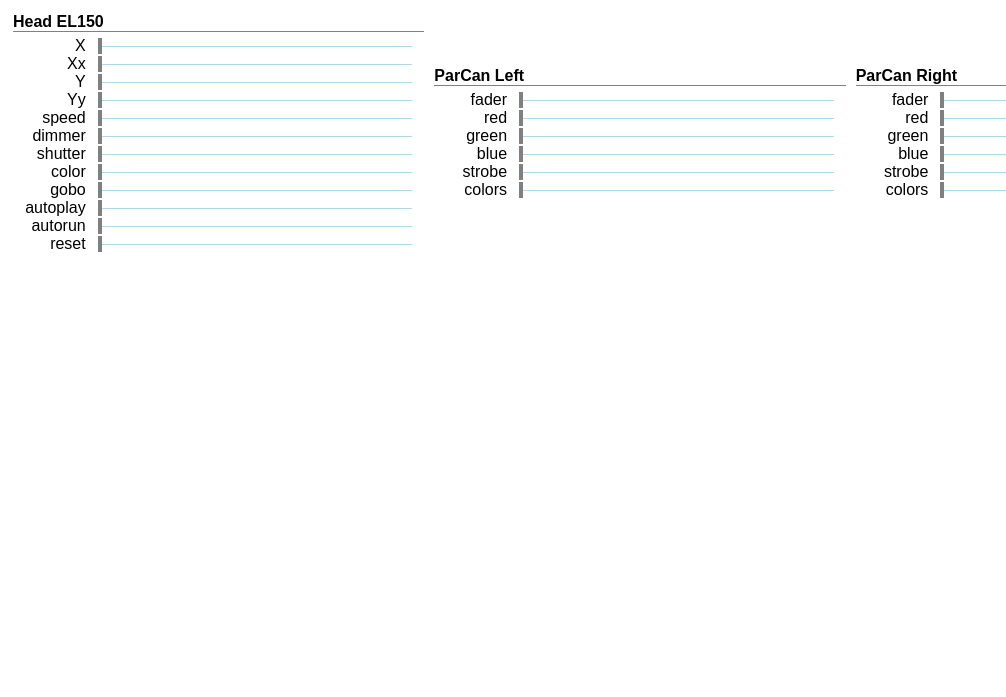
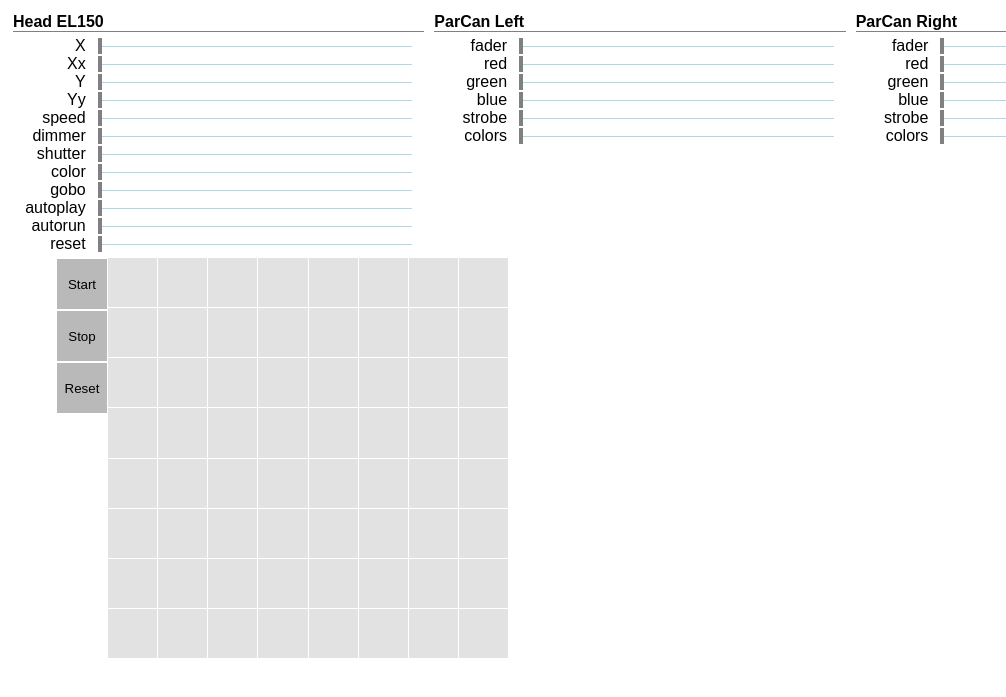
Before and after one commit to marcelo-lara/artnet-web-console, a Flask app: page / in a window 1280 px wide. Shown: the top 697 px of the page, without its empty margins (0-1006 px from the left). Run offline with Flask 3, Linux system fonts and the light colour scheme; some libraries are stand-ins or nearby versions.

Commit message:
html of beat chaser

```diff
--- a/static/main.js
+++ b/static/main.js
@@ -6,3 +6,52 @@
         });
     });
 })();
+
+// Song Chaser
+var squares = document.querySelectorAll('#chaser-plan .beat');
+var chaser_timeout = undefined;
+var chaser = {
+    bpm: 120,
+    current: 0,
+    _timeout: undefined,
+    start: function() {
+        this.movenext();
+        var interval = (60000 / this.bpm); // Convert BPM to ms
+        chaser_timeout = setInterval(() =>{
+            this.movenext();
+        }, interval);
+    },
+    stop: function() {
+        clearInterval(chaser_timeout);
+    },
+    reset: function() {
+        squares.forEach((x)=> {
+            x.classList.remove('active');
+        });
+        this.current = 0;
+    },
+    movenext: function() {
+
+        // show next square
+        squares.forEach(x=>x.classList.remove('active'));
+        squares[chaser.current].classList.add('active');
+
+        // set next square
+        this.current = (this.current + 1) % squares.length;
+        if (this.current > squares.length) {this.current=0};
+
+    }
+}
+
+var chaser_start_button = document.querySelector('#chaser-start');
+var chaser_stop_button = document.querySelector('#chaser-stop');
+var chaser_reset_button = document.querySelector('#chaser-reset');
+chaser_start_button.addEventListener('click', ()=> {
+    chaser.start();
+});
+chaser_stop_button.addEventListener('click', ()=> {
+    chaser.stop();
+});
+chaser_reset_button.addEventListener('click', ()=> {
+    chaser.reset();
+});
--- a/static/styles.css
+++ b/static/styles.css
@@ -57,7 +57,7 @@ input[type="range"]{
     display: flex;
     flex-direction: row;
     justify-content: space-around;
-    align-items: center;
+    align-items: flex-start;
     /* height: 100vh; */
 }
 
@@ -99,3 +99,47 @@ input[type="range"]{
 .slider {
     padding: 0 5px;
 }
+
+/* song chaser blocks */
+
+#chaser {
+  display: flex;
+  flex-direction: row;
+  justify-content: flex-start;
+  width: 100%;
+  min-height: 50vh;
+}
+
+#chaser-controls{
+  display: flex;
+  flex-direction: column;
+  width: 100px;
+  align-items: flex-end;
+}
+
+#chaser-controls button {
+  margin: 1px;
+  border: 0;
+  padding: 5px;
+  background-color: #b9b9b9;
+  width: 50px;
+  height: 50px;
+
+}
+
+#chaser-plan {
+  display: grid;
+  grid-template-columns: repeat(8, 1fr);
+  grid-template-rows: repeat(8, 1fr);
+  gap: 1px;
+  max-width: 25vw;
+}
+
+.beat {
+  background-color: rgb(226, 226, 226);
+  aspect-ratio: 1 / 1;
+}
+
+.beat.active {
+  background-color: rgba(153, 0, 255, 0.226);
+}
--- a/templates/index.html
+++ b/templates/index.html
@@ -12,6 +12,18 @@
         {% include "fixture_basic.html" %}
       {% endfor %}
     </div>
+    <div id="chaser">
+      <div id="chaser-controls">
+        <button id="chaser-start">Start</button>
+        <button id="chaser-stop">Stop</button>
+        <button id="chaser-reset">Reset</button>
+      </div>
+      <div id="chaser-plan">
+        {% for _ in range(64) %}
+            <div class="beat"></div>
+        {% endfor %}
+      </div>
+    </div>
     <script src="https://cdn.socket.io/4.2.0/socket.io.min.js"></script>
     <script src="{{ url_for('static', filename='main.js') }}"></script>
   </body>
```
